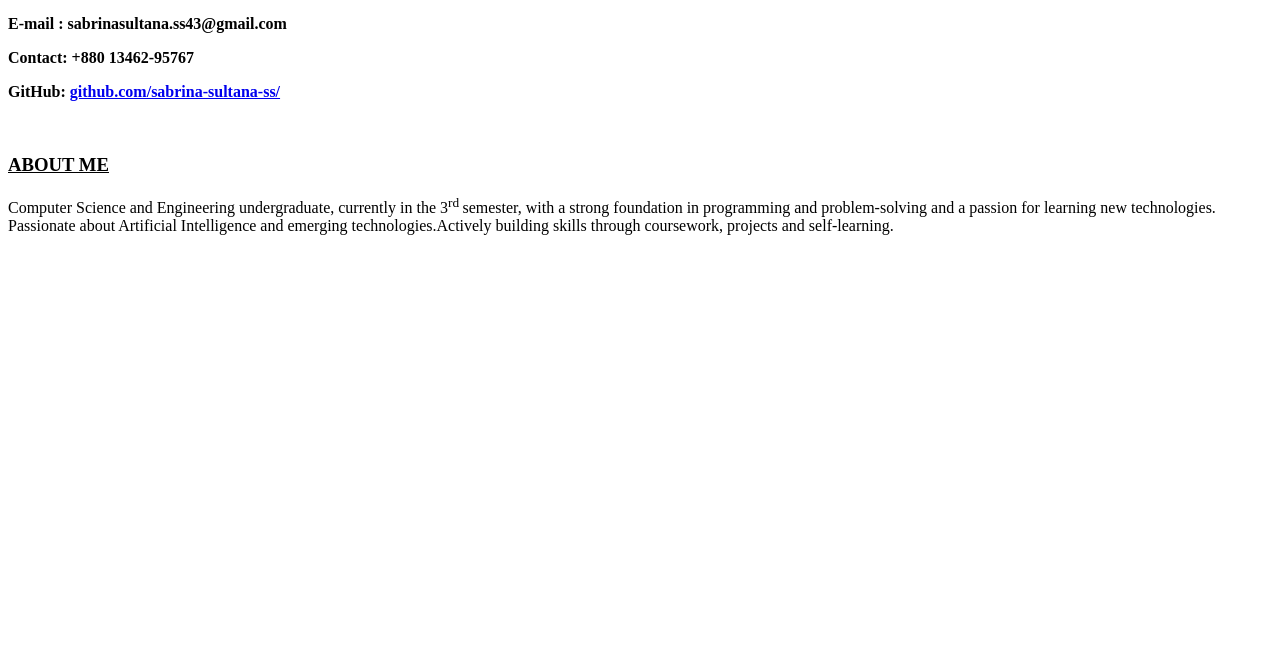
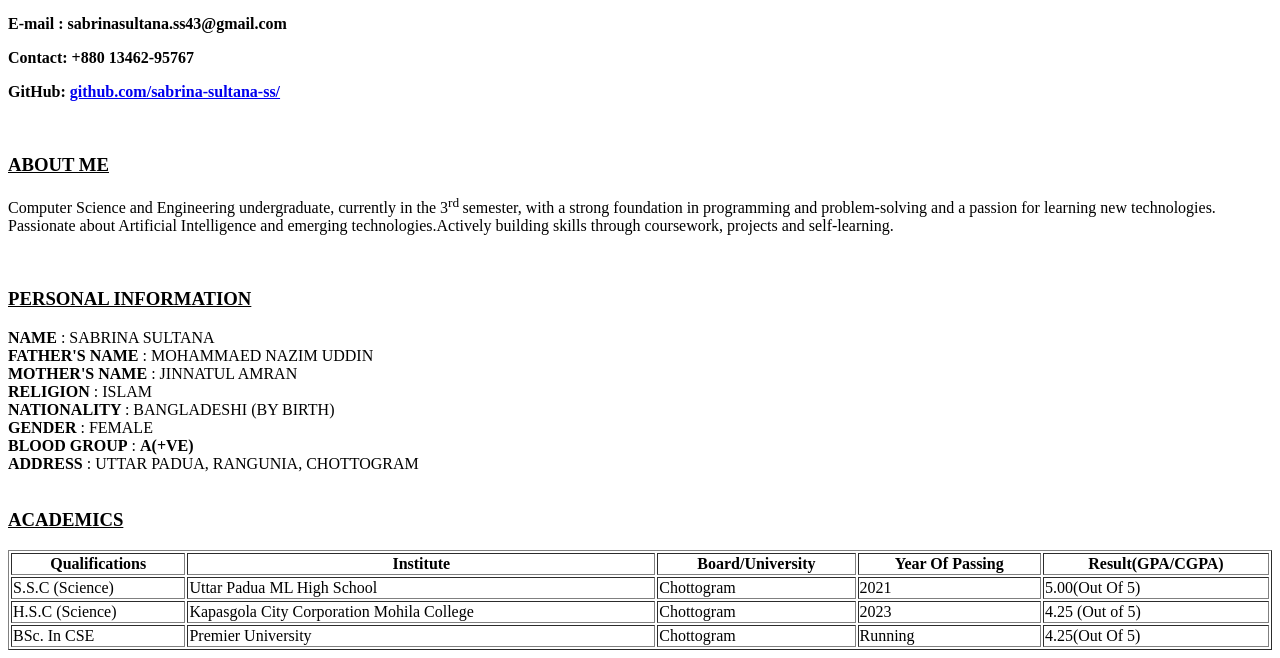
Before and after one commit to Sabrina-Sultana-SS/Frist-portfolio, a plain HTML site: page index.html in a window 1280 px wide. Shown: the part 195-853 px from the top of the page. Before the commit the page ends 800 px from the top, so only its background shows below. Drawn offline with Linux system fonts and the light colour scheme.

Commit message:
academic table add and table data given

```diff
--- a/index.html
+++ b/index.html
@@ -30,6 +30,74 @@
         </P>
     </section> <br>
 
+  <section class="personal-info">
+        <h3><b><u>PERSONAL INFORMATION</u></b></h3>
+
+        <b>NAME</b>            : SABRINA SULTANA <br>
+      <b>FATHER'S NAME </b>    : MOHAMMAED NAZIM UDDIN <br>
+      <b>MOTHER'S NAME  </b>   : JINNATUL AMRAN <br>
+       <b>RELIGION    </b>     : ISLAM <br>
+       <b>NATIONALITY </b>     : BANGLADESHI (BY BIRTH) <br>
+       <b>GENDER      </b>     : FEMALE <br>
+       <b>BLOOD GROUP</b>      : <b>A(+VE)</b> <br>
+        <b>ADDRESS    </b>     : UTTAR PADUA, RANGUNIA, CHOTTOGRAM
+    </section> <br>
+
+
+<section class="academics">
+    <h3><u>ACADEMICS</u></h3>
+    <table border="1px" width="100%" class="academic-table">
+    <tr>
+          <th>
+            Qualifications
+        </th>
+        <th>
+            Institute
+        </th>
+        <th>
+           Board/University
+        </th>
+        <th>
+            Year Of Passing
+        </th>
+        <th>
+            Result(GPA/CGPA)
+        </th>
+    </tr>
+
+
+    <tr>
+        <td>S.S.C (Science)</td>
+        <td>Uttar Padua ML High School</td>
+        <td>Chottogram</td>
+        <td>2021</td>
+        <td>5.00(Out Of 5)</td>
+    </tr>
+          <tr>
+        <td>H.S.C (Science)</td>
+        <td>Kapasgola City Corporation Mohila College</td>
+        <td>Chottogram</td>
+        <td> 2023 </td>
+        <td> 4.25 (Out of 5)</td>
+                </tr>
+     <tr>
+        <td>BSc. In CSE</td>
+        <td>Premier University</td>
+        <td>Chottogram</td>
+        <td>Running</td>
+        <td>4.25(Out Of 5)</td>
+    </tr>
+
+         </table>
+</section>
+
+
+
+
+
+
+
+
 
 
  </body>
```
